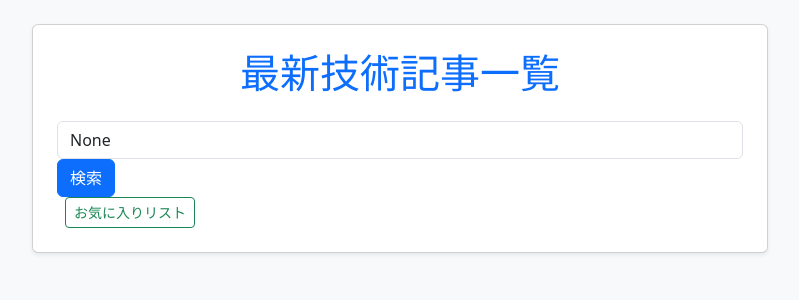
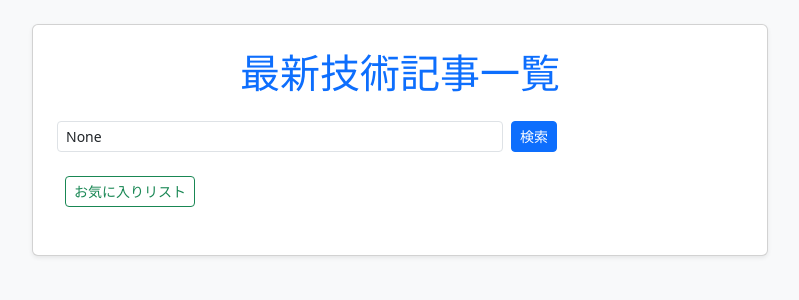
Before and after one commit to Rintaro58511/tech-article-hub, a Flask app: page /main/ in a window 1280 px wide. Shown: the part 56-356 px from the top of the page, without its empty margins (240-1039 px from the left). Run offline with Flask 3, Linux system fonts and the light colour scheme; data that the repository does not hold is empty.

Commit message:
feat: 検索機能の修正

```diff
--- a/app/main/views.py
+++ b/app/main/views.py
@@ -10,7 +10,7 @@
     key_word = request.args.get('keyword')
 
     if key_word != None:
-        response = requests.get(f"https://qiita.com/api/v2/items?query={key_word}&per_page=5")
+        response = requests.get(f"https://qiita.com/api/v2/items?query={key_word}&sort=count&per_page=5")
 
     else:
         response = requests.get("https://qiita.com/api/v2/items?query=python&per_page=5")
--- a/app/templates/main/index.html
+++ b/app/templates/main/index.html
@@ -5,10 +5,10 @@
     <div class="col-md-8">
         <div class="card shadow-sm p-4 bg-white rounded">
             <h1 class="text-center text-primary mb-4">最新技術記事一覧</h1>
-            <form action="{{ url_for('main.get_articles') }}" method="GET" style="display: inline;">
+            <form action="{{ url_for('main.get_articles') }}" method="GET" class="d-flex" style="max-width: 500px;">
 
-                <input type="text" name="keyword" placeholder="知りたい記事について検索して下さい" value="{{ key_word }}" class="form-control me-2">
-                <button type="submit" class="btn btn-primary">検索</button>
+                <input type="text" name="keyword" placeholder="知りたい記事について検索して下さい" value="{{ key_word }}" class="form-control form-control-sm me-2">
+                <button type="submit" class="btn btn-primary btn-sm text-nowrap">検索</button>
 
             </form>
                 {% with messages = get_flashed_messages() %}
@@ -20,12 +20,13 @@
                 {% endwith %}
             <form action="{{ url_for('main.list_favorite') }}" method="GET" style="display: inline;">
 
-                        <button type="submit" class="btn btn-sm btn-outline-success ms-2">お気に入りリスト</button>
+                        <button type="submit" class="btn btn-sm btn-outline-success ms-2 mb-4 mt-4">お気に入りリスト</button>
 
             </form>
+
             {% for article in articles %}
                 <p>
-                    {{ article.title }}: <a href = "{{ article.url }}">リンク</a>
+                    {{ article.title }}： <a href = "{{ article.url }}">リンク</a>
                     <form action="{{ url_for('main.add_favorite') }}" method="POST" style="display:inline;">
 
                         <input type="hidden" name="title" value="{{ article.title }}">
```
